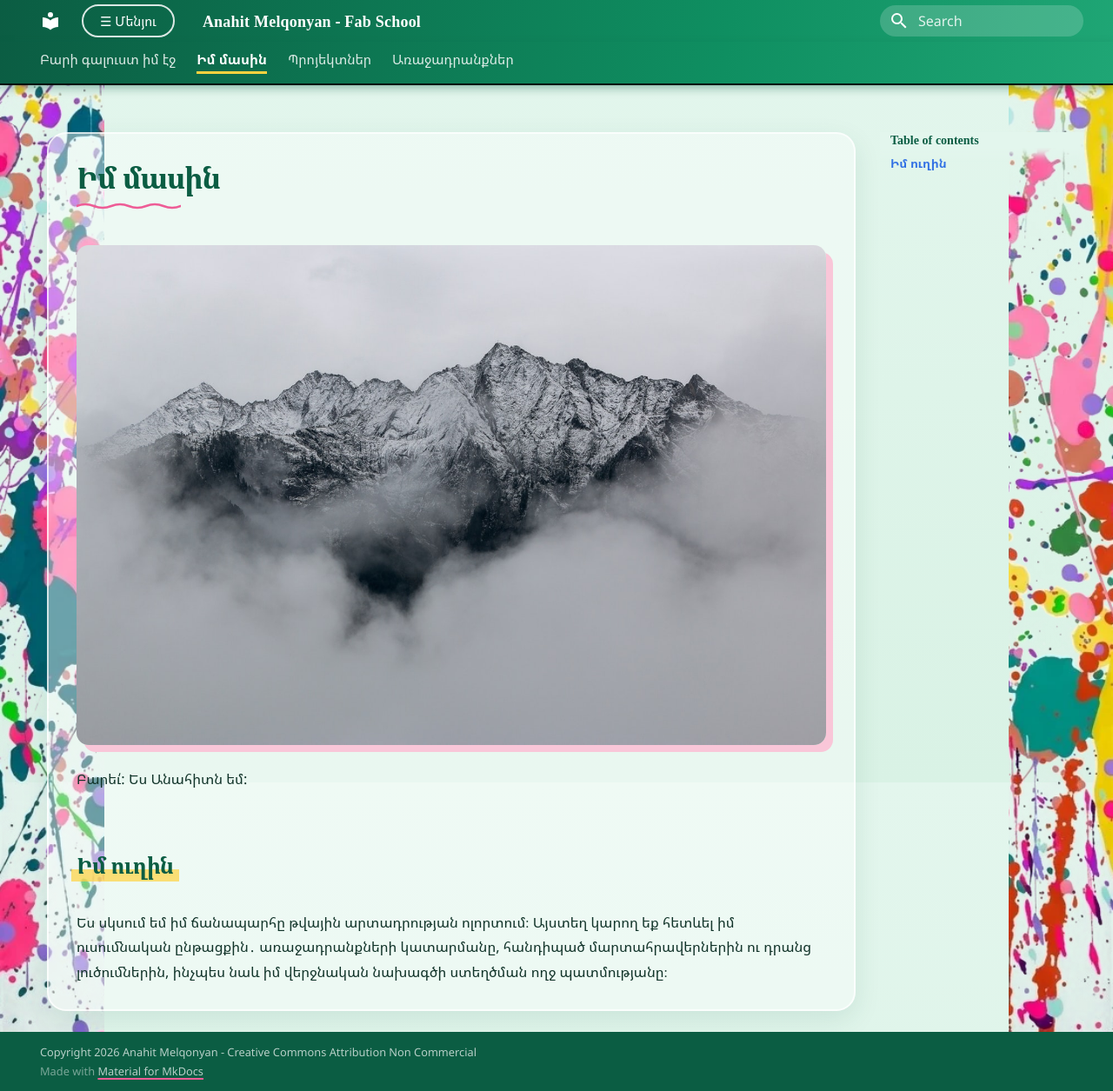
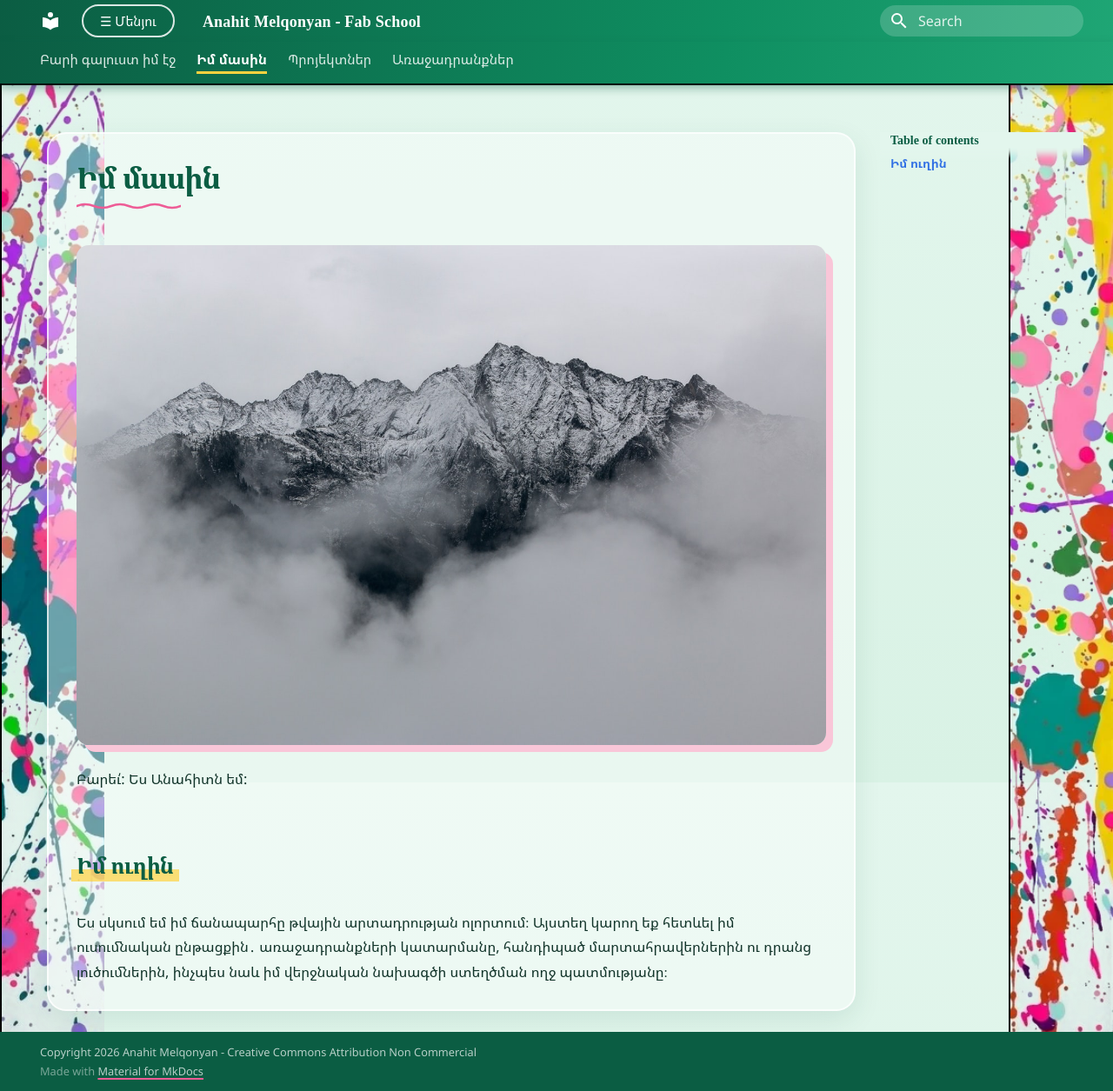
Before and after one commit to AnahitMelqonyan/my-website, an MkDocs documentation site: the page built from docs/Իմ մասին/index.md, in a window 1280 px wide and 1255 px high. Shown: the whole window at 87% size. Built offline with MkDocs 1.6.1 and Material for MkDocs 9.7.7, drawn with Linux system fonts in a browser that asks for light colours.

Commit message:
Update extra.css

```diff
--- a/docs/stylesheets/extra.css
+++ b/docs/stylesheets/extra.css
@@ -302,17 +302,25 @@ body::after  { right: 0; background: url("../images/splash.webp") no-repeat righ
 ::-webkit-scrollbar-thumb:hover { background: var(--blue); }
 
 
-/* Վերևի կանաչ շերտի (header) ներքևի եզրագիծը */
-header, .md-header {
-    border-bottom: 2px solid black !important;
+/* ---------- 15. Սև եզրագծեր (Header և sidebars) ---------- */
+
+/* Վերևի կանաչ շերտի ներքևի սև եզրագիծը */
+.md-header {
+  border-bottom: 2px solid #000 !important;
 }
 
-/* Ձախ կողմի գունավոր շերտի ձախ եզրագիծը */
-.left-sidebar, .sidebar-left {
-    border-left: 2px solid black !important;
+/* Ձախ գունավոր շերտի ձախ սև եզրագիծը (սկսվում է header-ի տակից) */
+body::before {
+  top: 48px; /* Հարմարեցված է header-ի բարձրությանը, որպեսզի սկսվի կանաչ շերտից */
+  height: calc(100vh - 48px);
+  border-left: 2px solid #000 !important;
+  box-sizing: border-box;
 }
 
-/* Աջ կողմի գունավոր շերտի ձախ եզրագիծը */
-.right-sidebar, .sidebar-right {
-    border-left: 2px solid black !important;
+/* Աջ գունավոր շերտի ձախ սև եզրագիծը (սկսվում է header-ի տակից) */
+body::after {
+  top: 48px; /* Հարմարեցված է header-ի բարձրությանը, որպեսզի սկսվի կանաչ շերտից */
+  height: calc(100vh - 48px);
+  border-left: 2px solid #000 !important;
+  box-sizing: border-box;
 }
```
